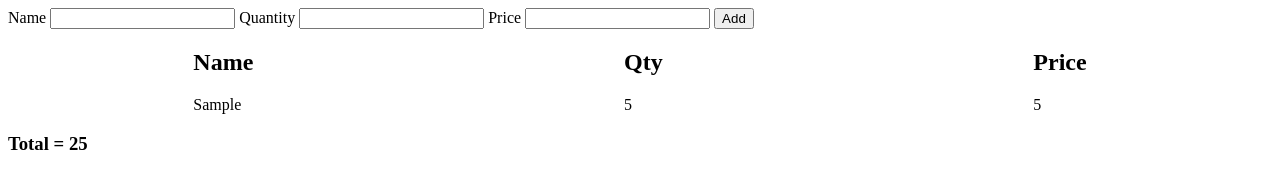
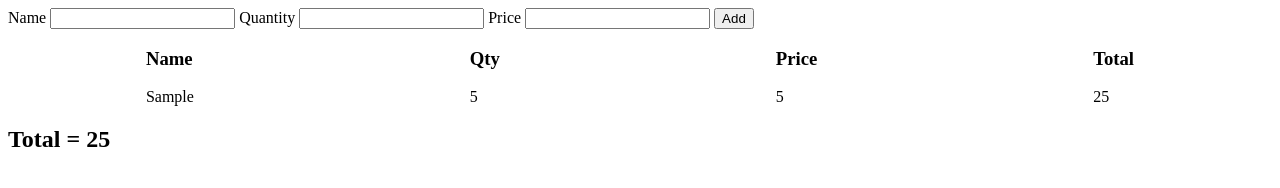
Before and after one commit to acciojob/shopping-cart-MuthuKrishnan27, a website: page main.html in a window 1280 px wide. Both pictures are taken after typing "Sample", "5", "5" into the empty fields and a click on the button "Add". Drawn offline with Linux system fonts and the light colour scheme.

Commit message:
created a submission

```diff
--- a/main.html
+++ b/main.html
@@ -20,19 +20,21 @@
 
 	<div id="table">
 		<div id="item">
-			<h2>Name</h2>
+			<h3>Name</h3>
 		</div>
 		<div id="item-qty">
-			<h2>Qty</h2>
+			<h3>Qty</h3>
 
 		</div>
 		<div id="price">
-			<h2>Price</h2>
+			<h3>Price</h3>
 		</div>
-
+		<div id="amount">
+			<h3 id="total">Total</h2>
+		</div>
 	</div>
 
-	<h3 id="total"></h3>
+	<h2 id="grant-total"></h2>
     <script type="text/javascript" src="./script.js">
 </script>
 
--- a/script.js
+++ b/script.js
@@ -5,19 +5,21 @@ let priceColumn = document.getElementById("price")
 const form = document.getElementById("form");
 let priceValidation = Number(0);
 
-let total = document.getElementById("total");
+let grantTotal = document.getElementById("grant-total");
 
 let itemQty =document.getElementById("item-qty");
 
-let num = Number(0);
+let amount = document.getElementById("amount");
+
+let currentTotal = Number(0);
 
 form.addEventListener("submit",(e)=>{
 	e.preventDefault();
 	let inputValue = document.getElementById("item-name-input").value;
 	let priceValue = document.getElementById("item-price-input").value;
 	let qtyValue = document.getElementById("item-qty-input").value;
-
-	priceValidation+=Number(priceValue * qtyValue);
+	currentTotal = Number(priceValue * qtyValue);
+	priceValidation+=Number(currentTotal);
 
 	let qty = document.createElement("div");
 	qty.innerText = qtyValue;
@@ -31,6 +33,10 @@ form.addEventListener("submit",(e)=>{
 	price.innerText = priceValue;
 	priceColumn.appendChild(price);
 
-	total.innerText=`Total = ${priceValidation}`;
+	let amountTotal = document.createElement("div");
+	amountTotal.innerText = currentTotal;
+	amount.appendChild(amountTotal);
+
+	grantTotal.innerText=`Total = ${priceValidation}`;
 	form.reset();
 });
```
